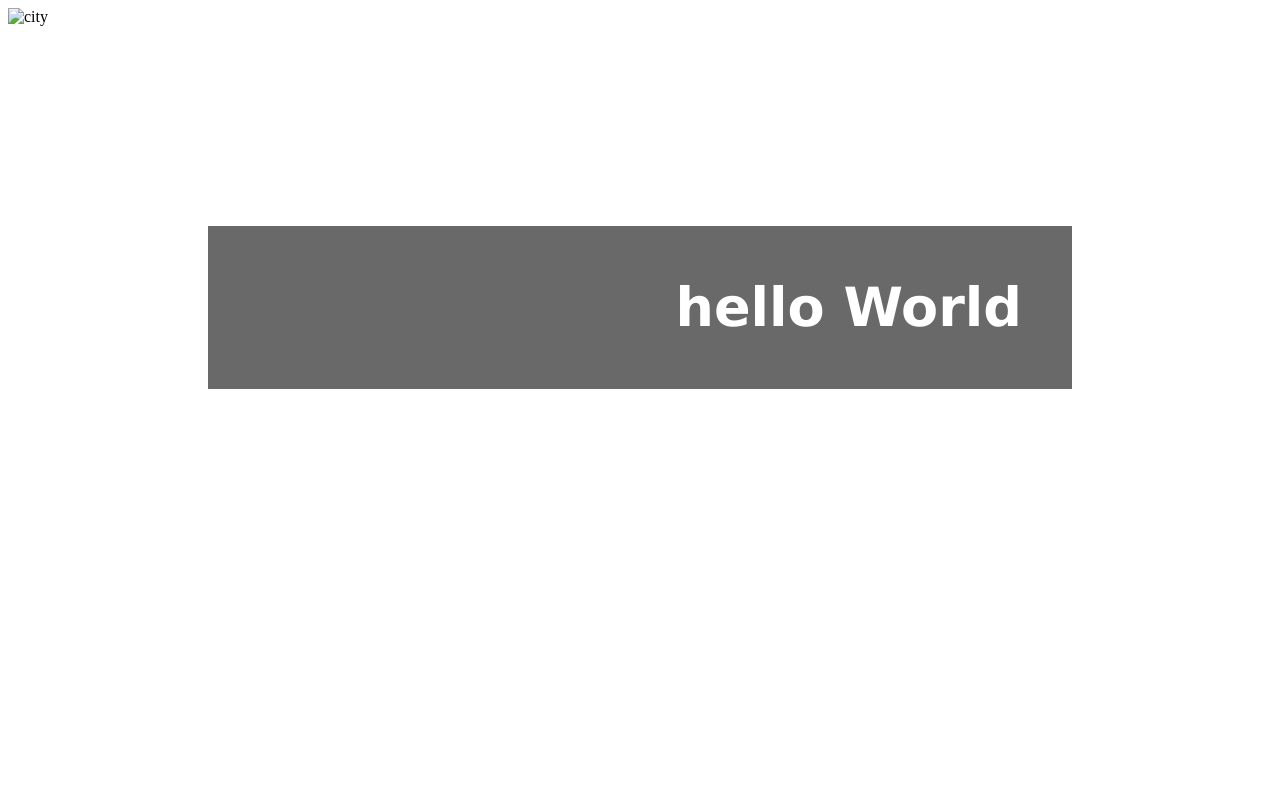
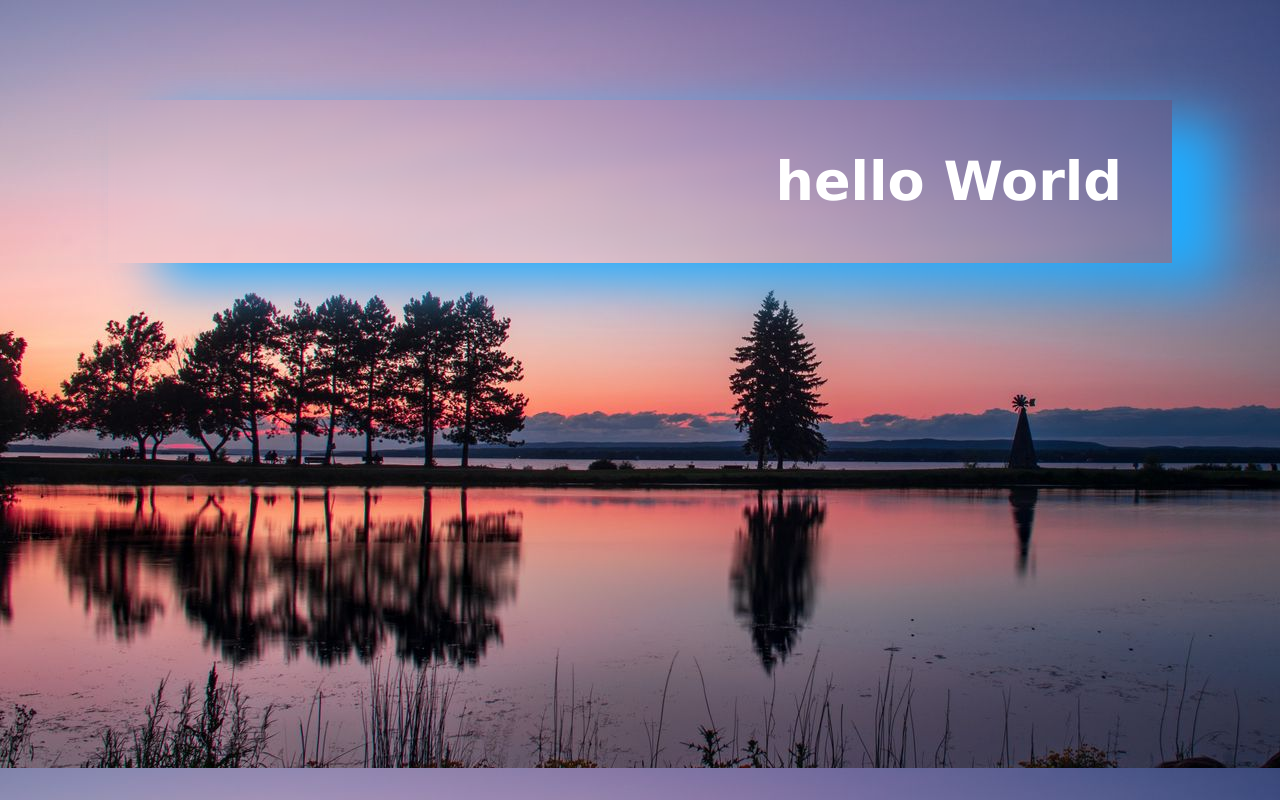
Before and after one commit to Oak-surachet007x/ME-Port-mai, a plain HTML site: page index.html in a window 1280 px wide. Drawn offline with Linux system fonts and the light colour scheme.

Commit message:
re-portweb

```diff
--- a/index.html
+++ b/index.html
@@ -4,15 +4,12 @@
     <meta charset="UTF-8">
     <meta http-equiv="X-UA-Compatible" content="IE=edge">
     <meta name="viewport" content="width=device-width, initial-scale=1.0">
-
     <link rel="stylesheet" href="style.css" >
     <title>Port ME</title>
 </head>
 <body>
     <div>
-        <img src="img/a1.jpg" alt="city" width="auto" height="auto">
+        <h1>hello World</h1>
     </div>
-    <h1>hello World</h1>
-
 </body>
 </html>
--- a/style.css
+++ b/style.css
@@ -4,16 +4,33 @@
     border-right: 1px soid rgba(255, 255, 255, 0.5);
     border-top: 1px soid rgba(255, 255, 255, 0.5);
     -webkit-backdrop-filter: blur(8px);
+    padding-bottom: 20px;
 
 
 }
 
 h1 {
-    margin: 200px;
+    margin: 100px;
+    height: auto;
     padding: 50px;
-    background-color: dimgrey;
-    font-family: 'Lucida Sans';
+    font-family: Verdana;
     font-size: 54px;
     text-align: right;
     color: white;
+    box-shadow: 50px 20px 50px rgb(30, 172, 255);
+    backdrop-filter: blur(5px);
+    -webkit-backdrop-filter: blur(8px);
+
 }
+
+body {
+    background-image: url(trees_river_reflection_412478_1366x768.jpg);
+}
+
+p {
+    text-align: center;
+    color: white;
+    font-size: 30px;
+
+
+}
```
Also changed, not shown: trees_river_reflection_412478_1366x768.jpg (added).
